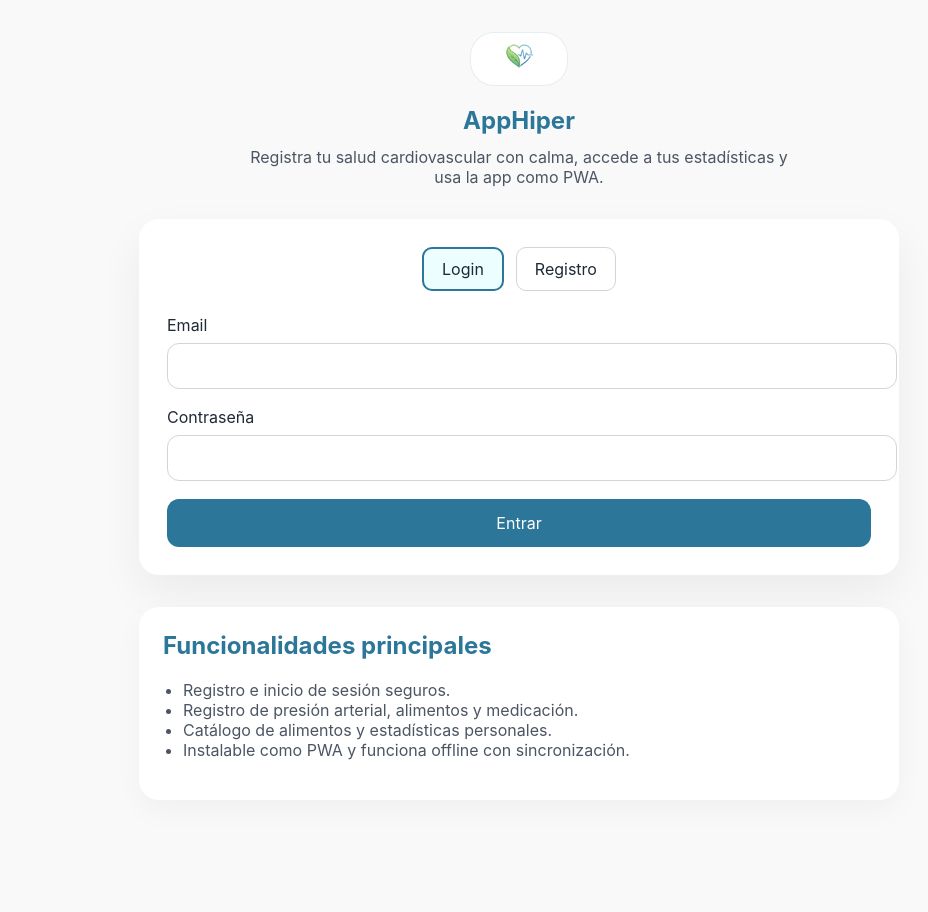
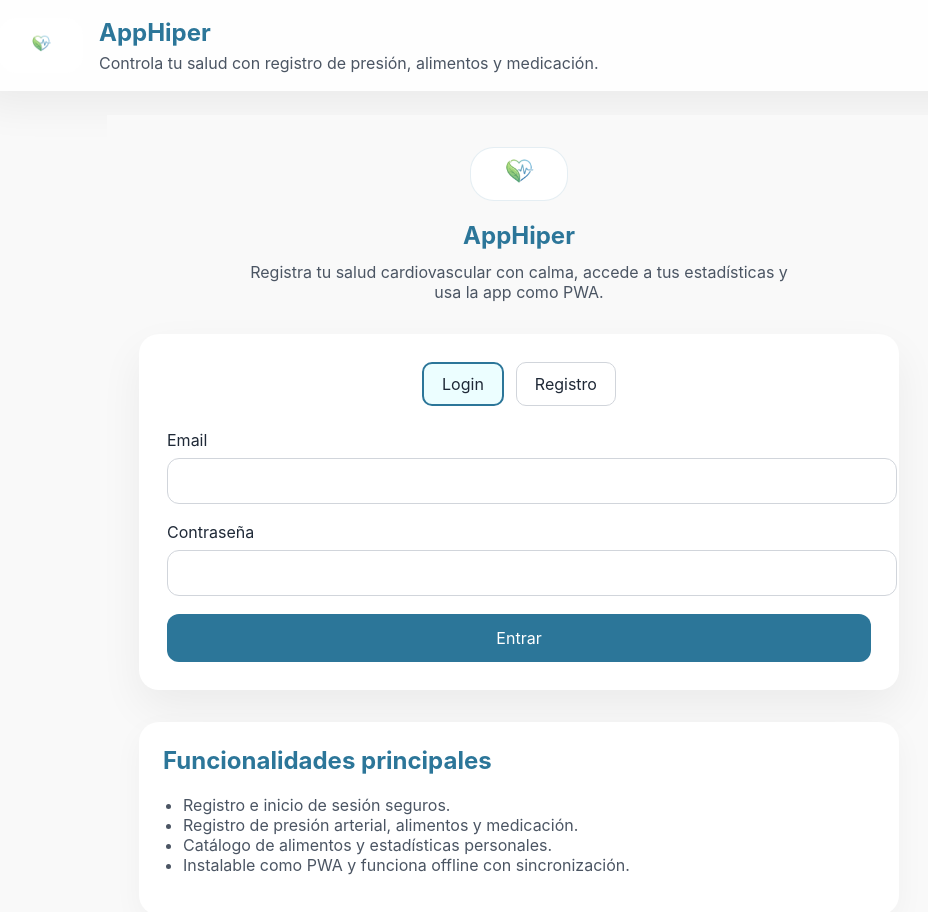
Before and after one commit to Artenlaclase/hiperapp, a Next.js app in the folder frontend/: page / in a window 1280 px wide. Shown: the top 912 px of the page, without its empty margins (121-1049 px from the left). Before the commit the page ends 864 px from the top, so only its background shows below. Built offline with nearby package versions, Linux system fonts and the light colour scheme.

Commit message:
feat: add Header component with styling for improved layout and branding

```diff
--- /dev/null
+++ b/frontend/components/Header.js
@@ -0,0 +1,44 @@
+export default function Header() {
+  return (
+    <header style={headerStyle}>
+      <img src="/logo_app.png" alt="AppHiper" style={logoStyle} />
+      <div>
+        <p style={titleStyle}>AppHiper</p>
+        <p style={subtitleStyle}>Controla tu salud con registro de presión, alimentos y medicación.</p>
+      </div>
+    </header>
+  )
+}
+
+const headerStyle = {
+  display: 'flex',
+  alignItems: 'center',
+  gap: 16,
+  width: '100%',
+  maxWidth: 1040,
+  margin: '0 auto 24px',
+  padding: '18px 24px',
+  borderRadius: 24,
+  background: 'rgba(255,255,255,0.85)',
+  boxShadow: '0 16px 40px rgba(0,0,0,0.06)',
+}
+
+const logoStyle = {
+  width: 64,
+  minWidth: 64,
+  borderRadius: 18,
+  background: 'var(--color-surface)',
+  padding: 10,
+}
+
+const titleStyle = {
+  margin: 0,
+  fontSize: 24,
+  fontWeight: 700,
+  color: 'var(--color-primary)',
+}
+
+const subtitleStyle = {
+  margin: '6px 0 0',
+  color: 'var(--color-muted)',
+}
--- a/frontend/pages/_app.js
+++ b/frontend/pages/_app.js
@@ -1,5 +1,11 @@
 import '../styles/globals.css'
+import Header from '../components/Header'
 
 export default function App({ Component, pageProps }) {
-  return <Component {...pageProps} />
+  return (
+    <>
+      <Header />
+      <Component {...pageProps} />
+    </>
+  )
 }
```
Also changed, not shown: frontend/public/sw.js, 1 other file (tests, documents, lock files or other folders).
